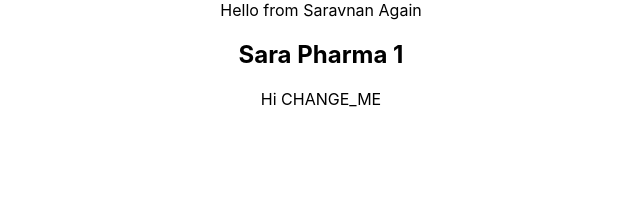
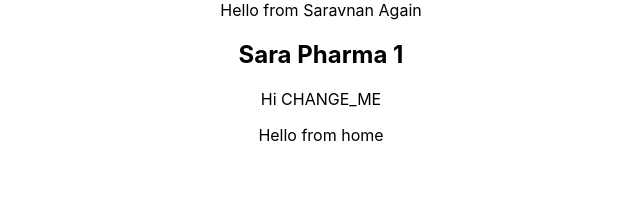
Before and after one commit to msarvanm/deploy, a React (Create React App) app in the folder client/: page / in a window 1280 px wide. Shown: the top 215 px of the page, without its empty margins (319-959 px from the left). Built offline with nearby package versions, Linux system fonts and the light colour scheme; no server answers.

Commit message:
fetch api added

```diff
--- a/client/package.json
+++ b/client/package.json
@@ -6,6 +6,7 @@
     "@testing-library/jest-dom": "^5.16.5",
     "@testing-library/react": "^13.4.0",
     "@testing-library/user-event": "^13.5.0",
+    "axios": "^1.3.5",
     "react": "^18.2.0",
     "react-dom": "^18.2.0",
     "react-scripts": "5.0.1",
--- a/client/src/App.js
+++ b/client/src/App.js
@@ -1,4 +1,5 @@
 import './App.css';
+import Home from './Home';
 
 function App() {
   console.log(process.env.REACT_APP_NAME)
@@ -10,6 +11,7 @@ function App() {
         <p>
           Hi {process.env.REACT_APP_NAME}
         </p>
+        <Home/>
     </div>
   );
 }
--- /dev/null
+++ b/client/src/Home.jsx
@@ -0,0 +1,33 @@
+import React, { useEffect } from 'react'
+import { useState } from 'react';
+import axios from 'axios';
+
+
+const Home = () => {
+
+    const url = process.env.REACT_APP_URL;
+    console.log(url)
+    const [posts, setPosts] = useState('');
+
+    useEffect(()=>{
+
+        const fetchData = async ()=>{
+          try{
+            const res = await axios.get(url)
+            setPosts(res.data);
+            console.log(res.data)
+          } catch(err) {
+            console.log(err)
+          }
+        }
+        fetchData();
+      },[url])
+  return (
+    <div>
+      <p>Hello from home</p>
+        {posts}
+    </div>
+  )
+}
+
+export default Home
```
Also changed, not shown: 2 other files (tests, documents, lock files or other folders).
